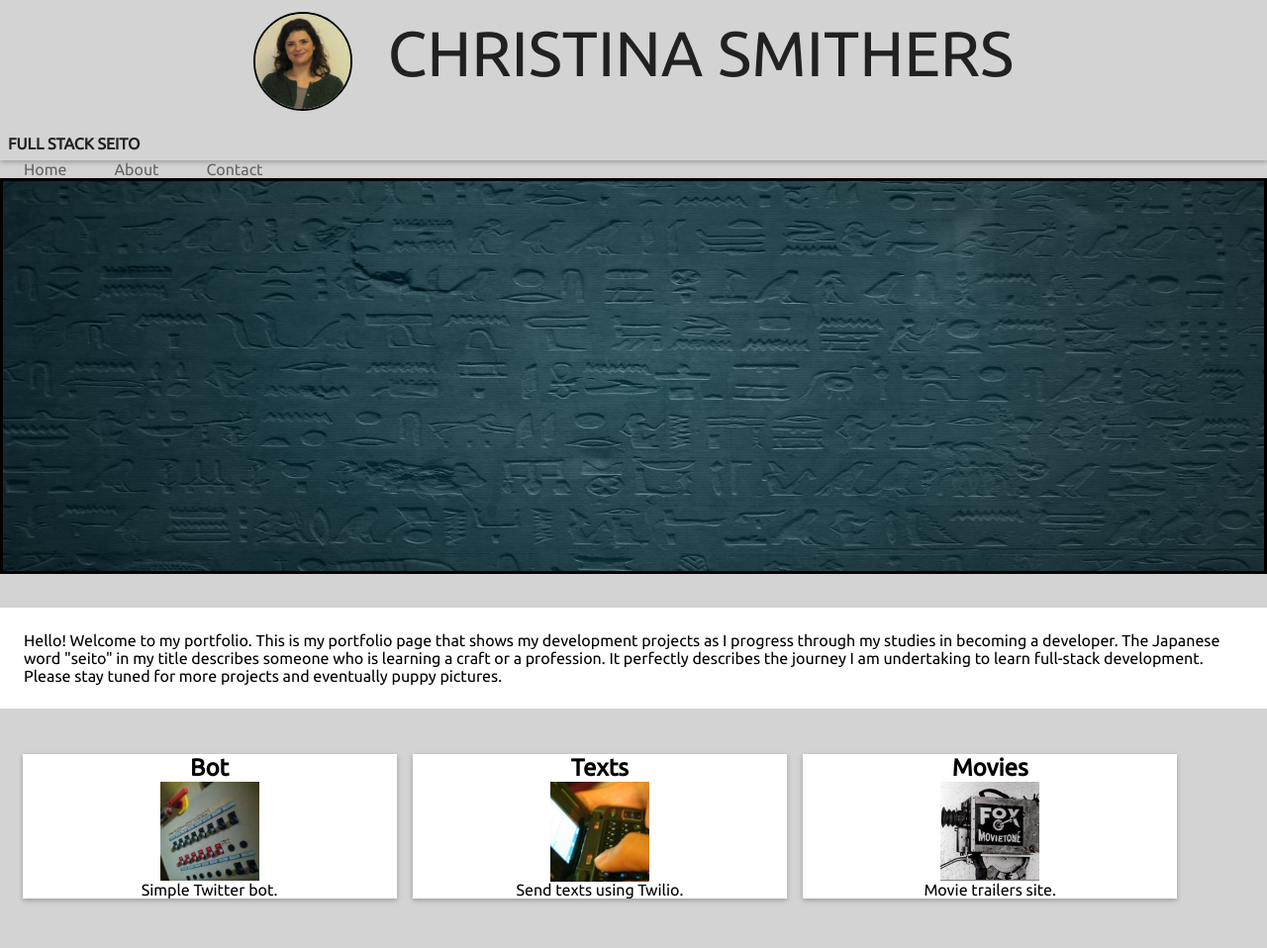
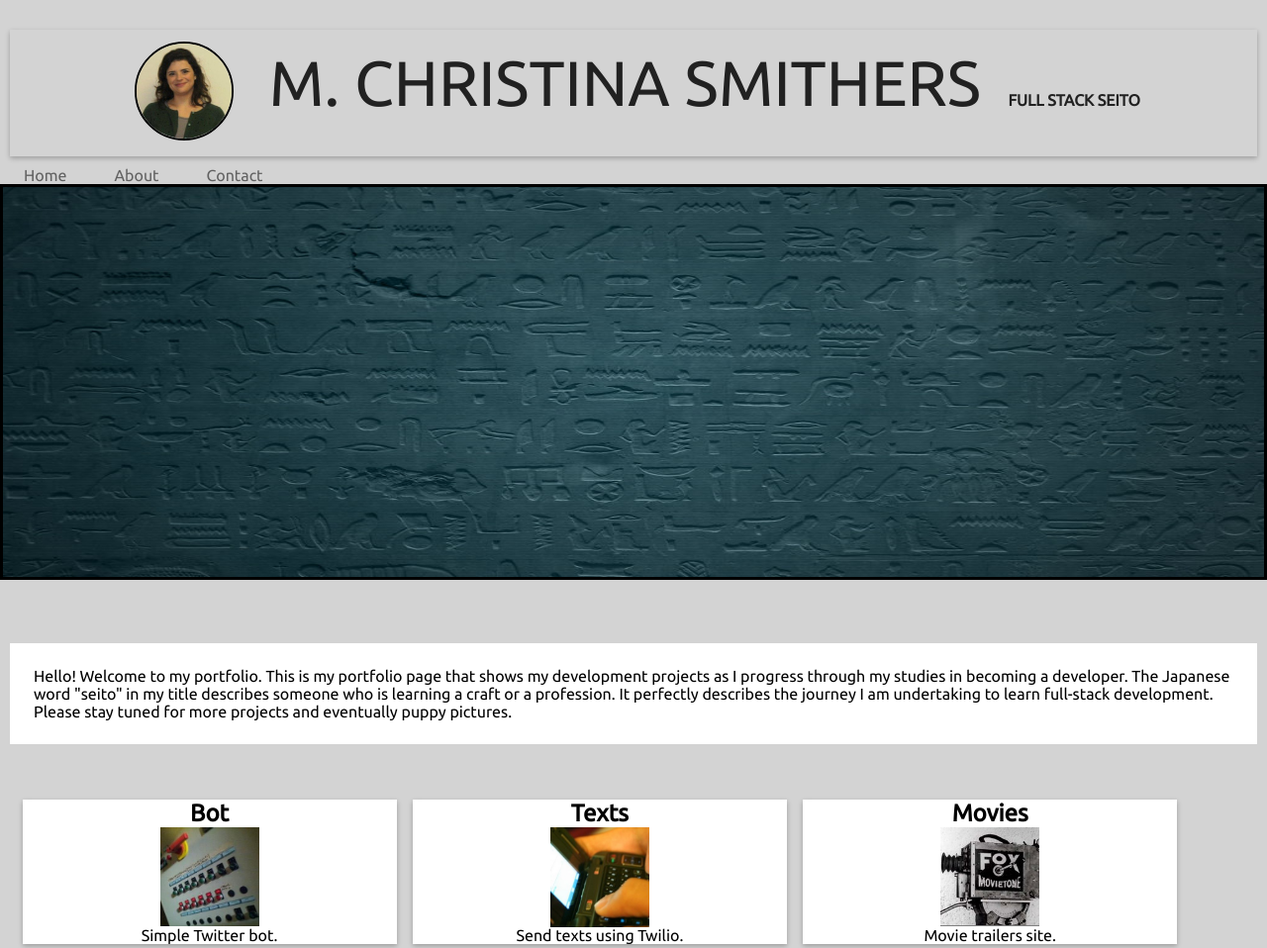
Before and after one commit to csmithersslc/Portfolio, a website: page index.html in a window 1280 px wide. Shown: the top 958 px of the page at 99% size. Drawn offline with nearby package versions, Linux system fonts and the light colour scheme.

Commit message:
Updated index
Fixed necessary Bootstrap adjustments to make page more fluid.

```diff
--- a/index.html
+++ b/index.html
@@ -17,44 +17,58 @@
 <body>
 
 <!--Header-->
+<div class="container-fluid">
   <header class="header">
     <div class="header__inner">
         <img class="header__logo" src="images/moi.jpg" alt="moi">
-        <h1 class="header__title">Christina Smithers</h1></div>
+          <h1 class="header__title">M. Christina Smithers</h1>
             <h4 class="header__description">Full Stack Seito</h4>
+    </div>
   </header>
+</div>
+
 
 <!--Navigating Links-->
+
   <div id="navbar" class="collapse navbar-collapse">
           <ul class="nav navbar-nav">
             <li class="active"><a href="#">Home</a></li>
             <li><a href="#about">About</a></li>
             <li><a href="#contact">Contact</a></li>
           </ul>
-        </div><!--/.nav-collapse -->
+  </div>
+<!--/.nav-collapse -->
 
 <!--Slider-->
 <img class= "sliderPic" src="images/hieroglyphics.jpg" alt="heiroglyphics"> <br/>
+
 <!--Mandatory introduction-->
+<div class="container-fluid">
   <p class="intro">Hello!  Welcome to my portfolio.  This is my portfolio page that shows my development projects as I progress through my studies in becoming a developer.  The Japanese word "seito" in my title describes someone who is learning a craft or a profession.  It perfectly describes the journey I am undertaking to learn full-stack development.  Please stay tuned for more projects and eventually puppy pictures.</p>
+</div>
 
-
+<!--Projects-->
 <div class="container-fluid">
     <div class="row">
+        <div class="col-md-2">
           <h2>Bot</h2>
             <div class="child-image"><a href="https://github.com/csmithersslc/MegaBaciBot"><img src="images/bot.jpg" alt="bot"></a></div>
             <div class="description">Simple Twitter bot.</div>
         </div>
-
+      </div>
     <div class="row">
+      <div class="col-md-2">
         <h2 class>Texts</h2>
-      <div class="child-image"><a href="https://github.com/csmithersslc/sendTexts"><img src="images/Texting.jpg" alt="texting"></a></div>
+        <div class="child-image"><a href="https://github.com/csmithersslc/sendTexts"><img src="images/Texting.jpg" alt= "Texting"></a></div>
           <div class="description">Send texts using Twilio.</div>
       </div>
+    </div>
     <div class="row">
+      <div class="col-md-2">
         <h2 class>Movies</h2>
           <div class="child-image"><a href="https://github.com/csmithersslc/MovieTrailers"><img src="images/movie.jpg" alt= "cam"></a></div>
             <div class="description">Movie trailers site.</div>
+      </div>
     </div>
 </div>
 
@@ -66,7 +80,6 @@
         <li class="footer li"><a href="https://twitter.com/ChristinaBaci">Twitter</a></li>
         <li class="footer li"><a href="https://github.com/csmithersslc">GitHub</a></li>
       </ul>
-
     </footer>
 
 
```
Lines whose indentation alone changed are shown as unchanged.
